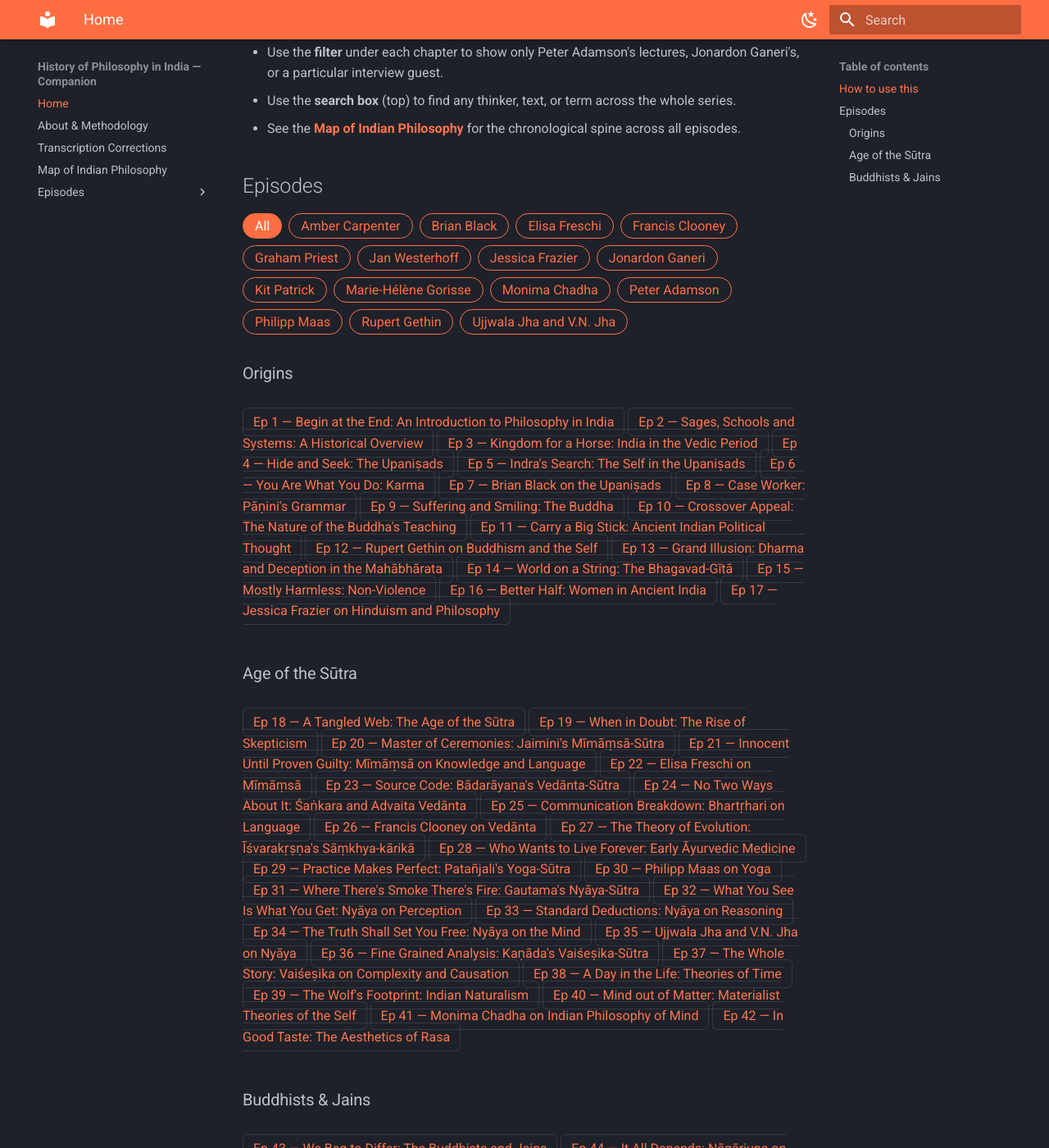
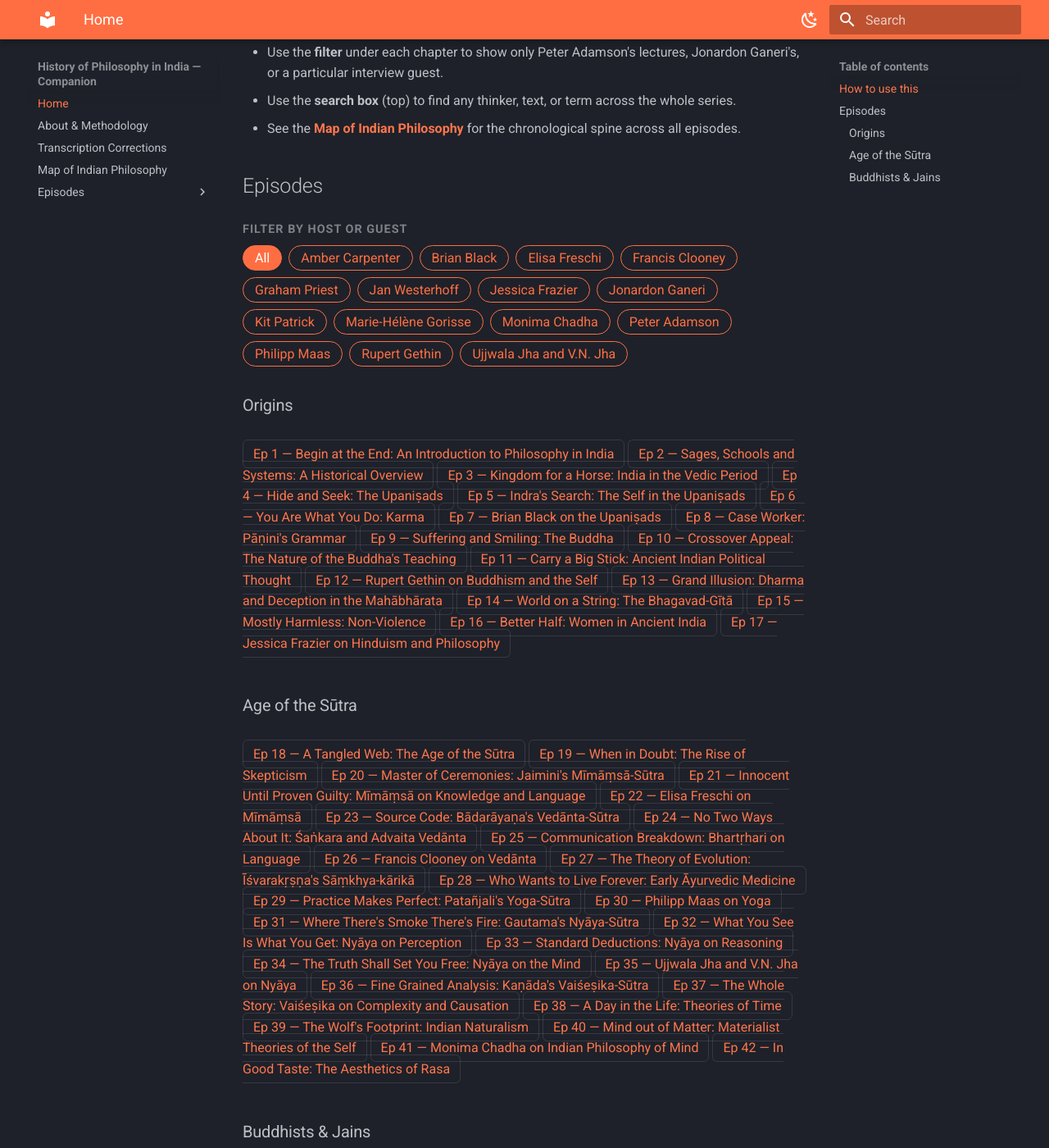
Before and after one commit to pcpuwu/hopwag-india-wiki, an MkDocs documentation site: the page built from docs/index.md, in a window 1280 px wide and 1400 px high, scrolled down 439 px. Shown: the whole window at 82% size. Built offline with MkDocs 1.6.1 and Material for MkDocs 9.7.7, drawn with Linux system fonts in a browser that asks for light colours.

Commit message:
index: label the host/guest filter
Co-Authored-By: Claude Opus 4.8 (1M context) <noreply@anthropic.com>

```diff
--- a/build_docs.py
+++ b/build_docs.py
@@ -220,6 +220,7 @@ def write_index(chap_eps, have_map):
         + ("\n- See the **[Map of Indian Philosophy](india/map.md)** for the "
            "chronological spine across all episodes.\n" if have_map else "\n"),
         "## Episodes\n",
+        '<p class="filter-label">Filter by host or guest</p>\n',
         '<div id="host-filter"></div>\n',
     ]
     for name, _ in CHAPTERS:
@@ -303,7 +304,9 @@ def write_assets():
         ".ep-item { padding: .35rem .6rem; border-radius: .3rem; text-decoration: none;\n"
         "           border: 1px solid var(--md-default-fg-color--lightest); }\n"
         ".ep-item:hover { background: var(--md-default-fg-color--lightest); }\n"
-        "#host-filter { display: flex; flex-wrap: wrap; gap: .4rem; margin: .5rem 0 1rem; }\n"
+        ".filter-label { font-weight: 700; font-size: .72rem; text-transform: uppercase;\n"
+        "                letter-spacing: .07em; opacity: .6; margin: 1.2rem 0 .4rem; }\n"
+        "#host-filter { display: flex; flex-wrap: wrap; gap: .4rem; margin: .2rem 0 1rem; }\n"
         ".host-btn { cursor: pointer; padding: .25rem .7rem; border-radius: 1rem;\n"
         "            border: 1px solid var(--md-primary-fg-color); background: transparent;\n"
         "            color: var(--md-primary-fg-color); font-size: .8rem; }\n"
--- a/docs/extra.css
+++ b/docs/extra.css
@@ -5,7 +5,9 @@
 .ep-item { padding: .35rem .6rem; border-radius: .3rem; text-decoration: none;
            border: 1px solid var(--md-default-fg-color--lightest); }
 .ep-item:hover { background: var(--md-default-fg-color--lightest); }
-#host-filter { display: flex; flex-wrap: wrap; gap: .4rem; margin: .5rem 0 1rem; }
+.filter-label { font-weight: 700; font-size: .72rem; text-transform: uppercase;
+                letter-spacing: .07em; opacity: .6; margin: 1.2rem 0 .4rem; }
+#host-filter { display: flex; flex-wrap: wrap; gap: .4rem; margin: .2rem 0 1rem; }
 .host-btn { cursor: pointer; padding: .25rem .7rem; border-radius: 1rem;
             border: 1px solid var(--md-primary-fg-color); background: transparent;
             color: var(--md-primary-fg-color); font-size: .8rem; }
--- a/docs/index.md
+++ b/docs/index.md
@@ -12,6 +12,8 @@ Each episode has narration-order notes with `[hh:mm:ss]` jump points, the argume
 - See the **[Map of Indian Philosophy](india/map.md)** for the chronological spine across all episodes.
 
 ## Episodes
+
+<p class="filter-label">Filter by host or guest</p>
 
 <div id="host-filter"></div>
 
```
